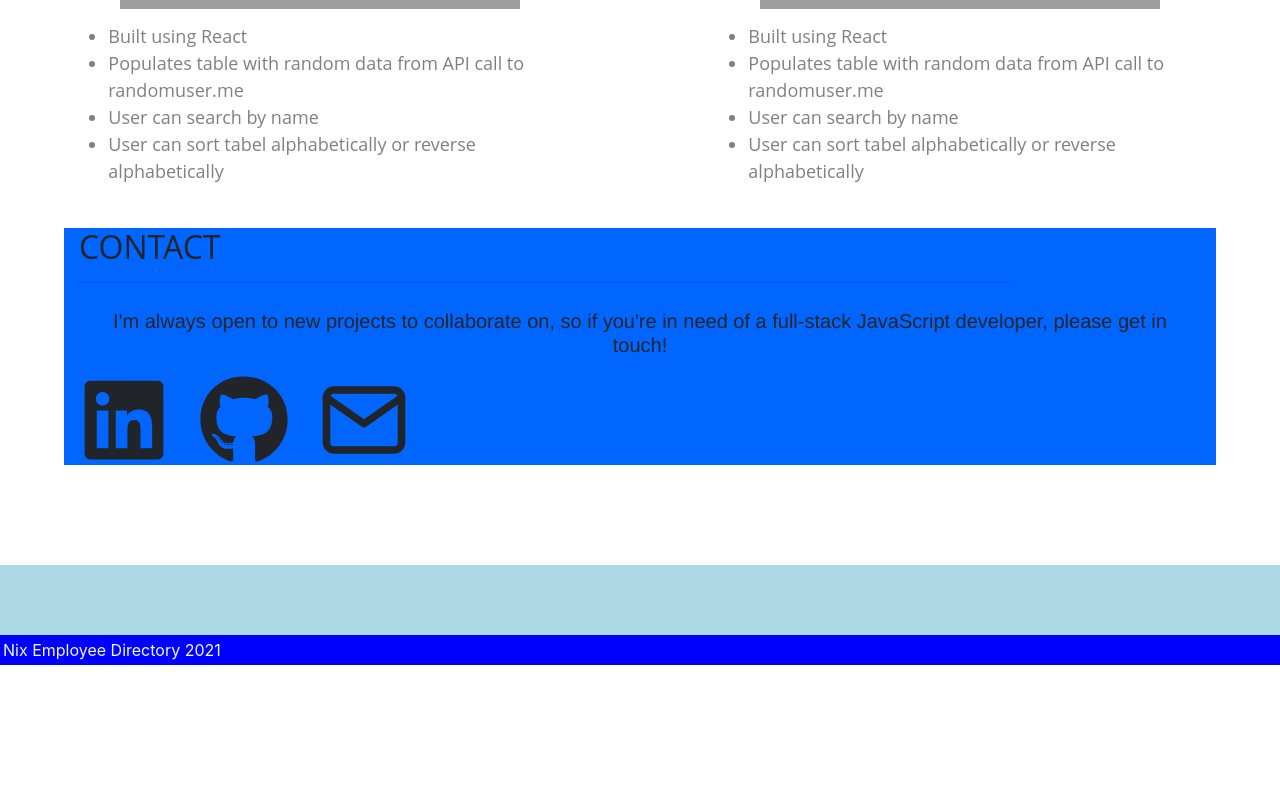
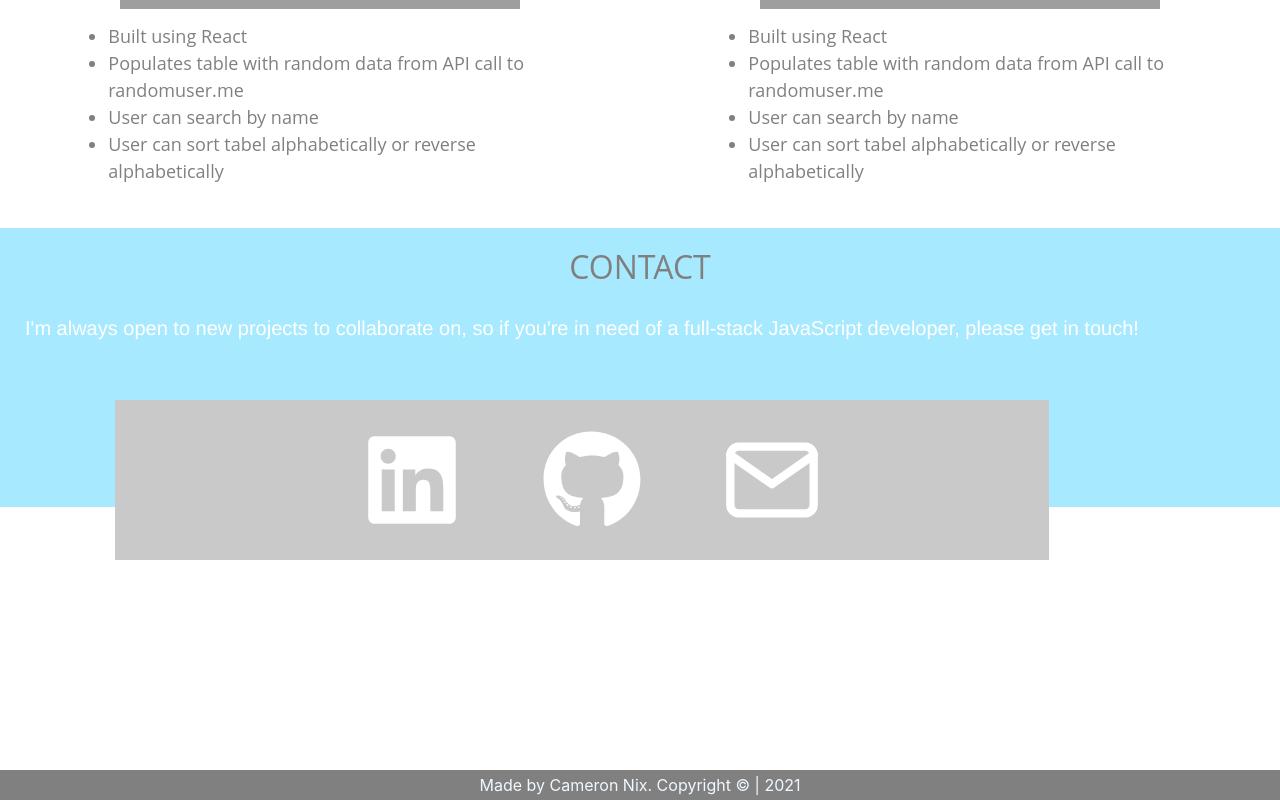
Before and after one commit to cnix273/react-portfolio, a React (Create React App) app: page / in a window 1280 px wide. Shown: the part 3312-4112 px from the top of the page. Before the commit the page ends 3977 px from the top, so only its background shows below. Built offline with nearby package versions, Linux system fonts and the light colour scheme; grey boxes are pictures that could not be loaded.

Commit message:
updated structure of contact and footer to make it more eye-catching and fied contact links

```diff
--- a/src/components/Contact/index.js
+++ b/src/components/Contact/index.js
@@ -5,27 +5,26 @@ import { FaLinkedin } from 'react-icons/fa';
 import { FaGithub } from 'react-icons/fa';
 import { FiMail } from 'react-icons/fi';
 
-const Contact = (props) => {
+const Project = (props) => {
     return (
-        <div className="container-fluid" id ="containerThree">
+        <div className="container-fluid" id ="contactContainer">
             <header className="row">
-                <div className="header col-sm-10">
-                    <h2>CONTACT</h2>
-                    <hr/>
+                <div className="col-sm-12">
+                    <h2 id="contactHead">CONTACT</h2>
                 </div>
             </header>
 
             <div className="contactContent">
                 <h5>I'm always open to new projects to collaborate on, so if you're in need of a full-stack JavaScript developer, please get in touch!</h5>
-
-                    <FaLinkedin href="https://www.linkedin.com/in/cameronnix/" size="5em" className="contactIcon" id="linkedin"/>
-                    <FaGithub href="https://github.com/cnix273" size="5em" className="contactIcon" id="github"/>
-                    <FiMail href="mailto:camerondeverenix@gmail.com" size="5em" className="contactIcon" id="email"/>
-
+                <div id="icons">
+                    <a href="https://www.linkedin.com/in/cameronnix/"><FaLinkedin size="5em" className="contactIcon"/></a>
+                    <a href="https://github.com/cnix273"><FaGithub size="5em" className="contactIcon"/></a>
+                    <a href="mailto:camerondeverenix@gmail.com"><FiMail size="5em" className="contactIcon"/></a>
+                </div>
             </div>
 {/*
             <div className="row">
-                <div className="contactMain col-sm-10">
+                <div className="contactMain col-sm-12">
                     <form className="form-group">
                         <label for="inputName">NAME</label>
                         <input
@@ -76,4 +75,4 @@ const Contact = (props) => {
     );
 };
 
-export default Contact;
+export default Project;
--- a/src/components/Contact/style.css
+++ b/src/components/Contact/style.css
@@ -1,7 +1,29 @@
 /* Contact Page Styling */
-#containerThree {
-    background-color: rgb(0, 102, 255);
-    width: 90%;
+#contactContainer {
+    /* background-color: rgb(0, 179, 255); */
+    /* background-color: rgb(61, 195, 252); */
+    /* background-color: rgb(167, 234, 255); */
+    background: linear-gradient(to bottom, rgb(167, 234, 255) 75%, white 0%);
+    /* width: 90%; */
+    padding-bottom: 40px;
+}
+
+#contactHead {
+    text-align: center;
+    margin: 20px;
+    color: gray;
+}
+
+#icons {
+    background-color: rgb(201, 201, 201);
+    margin-right: 100px;
+    margin-left: 100px;
+    margin-top: 50px;
+}
+
+.contactIcon {
+    margin: 30px;
+    color: white;
 }
 
 .form-group {
@@ -23,7 +45,7 @@
     /* Visual */
     background-color: rgb(126, 221, 250);
 
-    /* Typography */
+    /* Tittypography */
     color: white;
     font-weight: bold;
 }
@@ -42,22 +64,6 @@
     display: inline-block;
     margin-left: auto!important;
     margin-right: auto!important;
+    text-align: center;
+    color: white;
 }
-
-/* #linkedin {
-    display: inline-block;
-    margin-left: auto!important;
-    margin-right: 30px!important;
-} */
-
-#github {
-    display: inline-block;
-    margin-left: 30px!important;
-    margin-right: 30px!important;
-}
-
-/* #email{
-    display: inline-block;
-    margin-left: 30px!important;
-    margin-right: auto!important;
-} */
--- a/src/components/Footer/index.js
+++ b/src/components/Footer/index.js
@@ -4,7 +4,7 @@ import "./style.css";
 function Footer() {
   return (
     <footer className="footer">
-      <span>Nix Employee Directory 2021</span>
+      <span>Made by Cameron Nix. Copyright © | 2021</span>
     </footer>
   );
 }
--- a/src/components/Footer/style.css
+++ b/src/components/Footer/style.css
@@ -1,6 +1,5 @@
 .footer {
   min-height: 100px;
-  background: lightblue;
   position: relative;
 }
 
@@ -10,8 +9,9 @@
   left: 0;
   right: 0;
   padding: 3px;
-  background: blue;
+  background: gray;
   color: aliceblue;
+  text-align: center;
 }
 
 /* Footer Styling */
```
